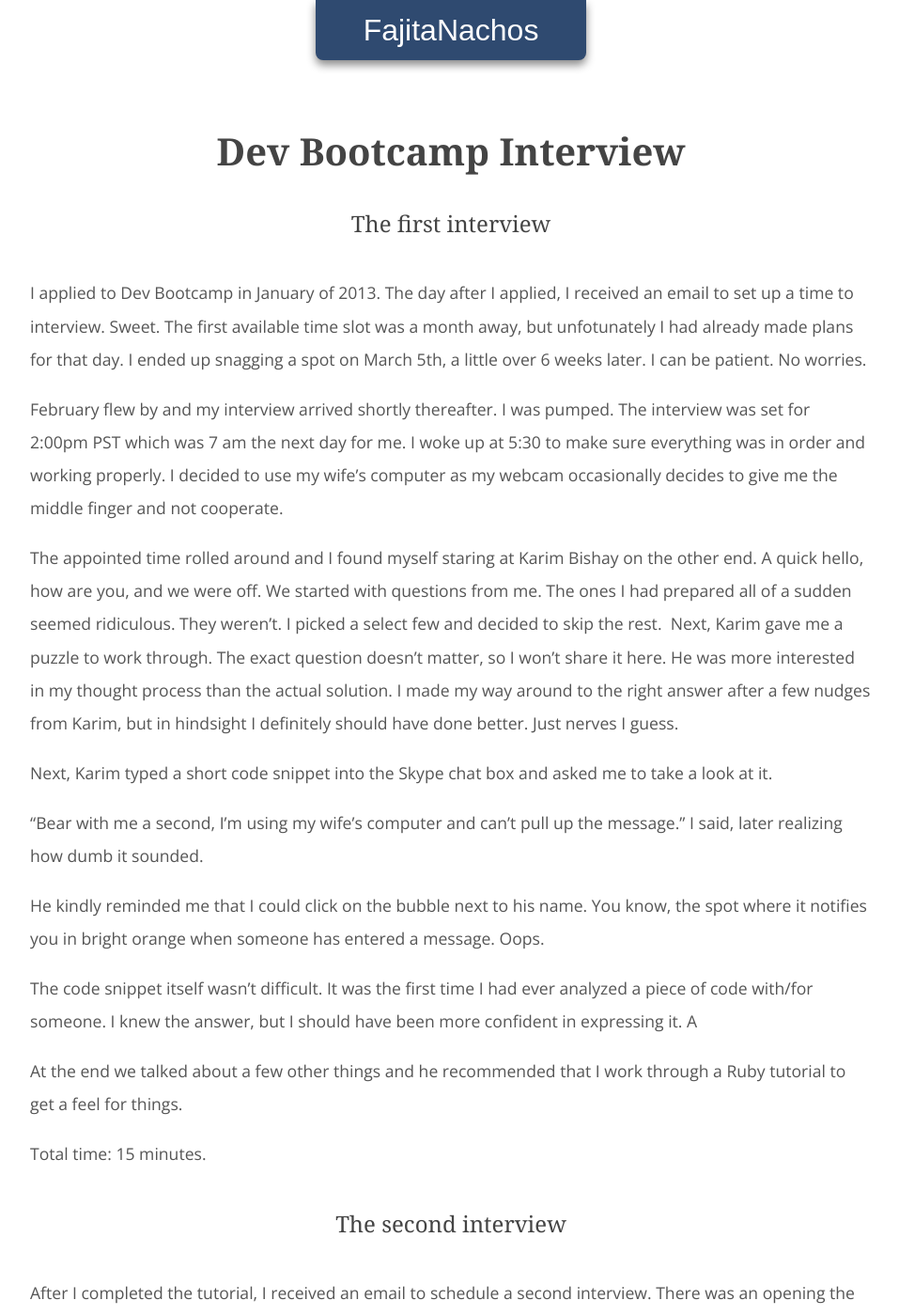
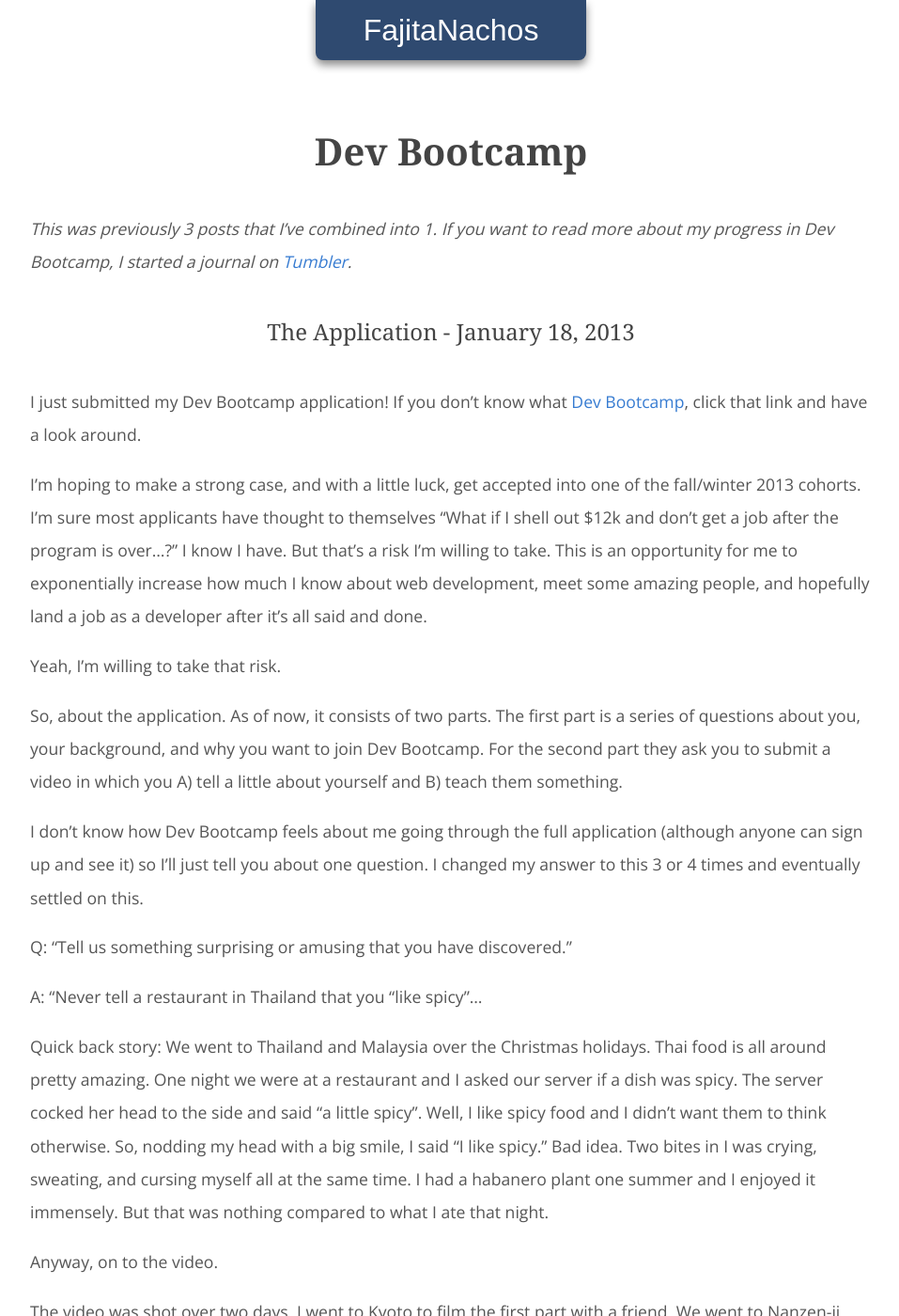
Before and after one commit to karsumit94/andrewholsted.github.io, a Jekyll site: the page built from _posts/2013-01-18-Dev-Bootcamp.md, in a window 1280 px wide and 1400 px high. Shown: the whole window at 94% size, without its empty margins (160-1117 px from the left). Built offline with Jekyll 4.4.1, drawn with Linux system fonts in a browser that asks for light colours; nearby versions of some CDN libraries; some web fonts are replaced; Markdown is read by kramdown in place of the engine named in the settings; some of the changed text lies outside the part shown.

Commit message:
Update posts.

```diff
--- a/_posts/2013-03-15-Dev-Bootcamp-Interview.md
+++ b/_posts/2013-01-18-Dev-Bootcamp.md
@@ -1,12 +1,57 @@
 ---
 layout: "post"
-title: "Dev Bootcamp Interview"
-meta-description: "My Dev Bootcamp Interview"
+title: "Dev Bootcamp"
+meta-description: "Dev Bootcamp application and interview"
 tags: "Dev Bootcamp"
 ---
 
-The first interview
--------------------
+*This was previously 3 posts that I've combined into 1. If you want to read more about my progress in Dev Bootcamp, I started a journal on [Tumbler][1].*
+
+The Application - January 18, 2013
+-----------------------------------
+
+I just submitted my Dev Bootcamp application! If you don't know what
+[Dev Bootcamp][2], click that link and have a look around.
+
+I'm hoping to make a strong case, and with a little luck, get accepted into one
+of the fall/winter 2013 cohorts. I'm sure most
+applicants have thought to themselves "What if I shell out $12k and don't get a
+job after the program is over...?"  I know I have. But that's a risk I'm willing to
+take. This is an opportunity for me to exponentially increase how much I know
+about web development, meet some amazing people, and hopefully land a job as a
+developer after it's all said and done.
+
+Yeah, I'm willing to take that risk.
+
+So, about the application. As of now, it consists of two parts. The first part is a series of questions about you, your background, and why you want to join Dev Bootcamp. For the second part they ask you to submit a video in which you A) tell a little about yourself and B) teach them something.
+
+I don't know how Dev Bootcamp feels about me going through the full application (although anyone can sign up and see it) so I'll just tell you about one question. I changed my answer to this 3 or 4 times and eventually settled on this.
+
+Q: "Tell us something surprising or amusing that you have discovered."
+
+A: "Never tell a restaurant in Thailand that you "like spicy"...
+
+Quick back story: We went to Thailand and Malaysia over the Christmas holidays. Thai food is all around pretty amazing. One night we were at a restaurant and I asked our server if a dish was spicy. The server
+cocked her head to the side and said "a little spicy". Well, I like spicy food
+and I didn't want them to think otherwise. So, nodding my head with a big smile, I said "I like spicy." Bad idea. Two bites in I was crying, sweating, and cursing myself all at the same time. I had a habanero plant one summer and I enjoyed it immensely. But that was nothing compared to what I ate that night.
+
+Anyway, on to the video.
+
+The video was shot over two days. I went to Kyoto to film the first part with a
+friend. We went to Nanzen-ji Temple which is a great little spot. If you are ever in
+Kyoto, it's worth checking out. My wife helped me film the second part in our
+apartment and at a restaurant down the street. We got there early and the place
+was pretty empty. I wanted to stay and catch more of the vibe but when every
+take you do costs you a beer, it gets expensive.
+
+Here's the video.
+
+<iframe width="420" height="315" src="http://www.youtube.com/embed/ps5rRrIyrcI" frameborder="0" allowfullscreen></iframe>
+
+
+
+The First Interview - March 15th, 2013
+---------------------------------------
 
 I applied to Dev Bootcamp in January of 2013. The day after I applied, I received an email to set up a time to interview. Sweet. The first available time slot was a month away, but unfotunately I had already made plans for that day. I ended up snagging a spot on March 5th, a little over 6 weeks later. I can be patient. No worries.
 
@@ -26,8 +71,9 @@ At the end we talked about a few other things and he recommended that I work thr
 
 Total time: 15 minutes.
 
-The second interview
---------------------
+
+The Second Interview - March 15, 2013
+---------------------------------------
 
 After I completed the tutorial, I received an email to schedule a second interview. There was an opening the following week and I jumped on it. That interview was today. Well, it was supposed to be.
 
@@ -64,3 +110,27 @@ He sent me a nice message suggesting we reschedule for another day. I apologized
 As you might surmise, my internet connection came back to life 5 minutes after we decided to reschedule.Go figure. Sometimes these things just happen. We've rescheduled the interview for April 5th. I've also purchased plenty of Skype credits to call him, should things go awry again.
 
 I'll let you know how it turns out.
+
+
+The Real Second Interview - April 5th, 2013
+--------------------------------------------
+
+The night before my second interview, I resolved to make sure that things would go smoother than my last attempt. The interview was set for 7:30am, my time. I woke up at 5:30 to make sure our internet was cooporating and I didn't need to come up with a back up plan. Fortunately, things went off without a hitch.
+
+The call from Karim came in a few minutes early and what I thought was just going to be a 'fit' interview, was not. He asked if I had any questions. I asked a few that I had skipped over previoulsy and then dove into 3 or 4 small code snippets, fairly similar to the first interview in length and complexity. Most of the material you should have picked up going through the tutorial. I stumbled to express myself clearly one spot, but after I settled down, things went fine. I was a litttle surprised there weren't any questions about me or my background. I don't know if it's the same for all interviews or that is just how mine went.
+
+Total time: 15 minutes (again).
+
+
+The Result
+-----------
+
+~ 6 hours later, I saw the message come in. I felt fairly confident with my application after my interview. Despite that, when I saw a new message from Karim, my heart skipped a beat.
+
+No worries, we're San Francisco bound baby! I paid my deposit and was promptly placed in the October 2013 cohort. I can't wait to meet my fellow aspiring devs. It's going to be a great ride.
+
+Now, about that $12k...
+
+
+[1]: http://fajitanachos.tumblr.com "FajitaNachos - Tumblr"
+[2]: http://www.devbootcamp.com "Dev Bootcamp"
--- a/index.html
+++ b/index.html
@@ -111,7 +111,7 @@ title: "Home"
 
 	<section id ="contact" class = "section">
   		<div id="contact-wrap">
-	  		<h2><a href="mailto:andrew@fajitanachos.com?sqs_title=I love email. Send me one. ">Talk to me, Goose.</a></h2>
+	  		<h2><a href="mailto:andrew@fajitanachos.com?sqs_title=I love email. Send me one.">Talk to me, Goose.</a></h2>
   		</div>
   	</section>
 
```
Also changed, not shown: _posts/2013-01-18-Dev-Bootcamp-Application.md (deleted, +0 -51 lines).
